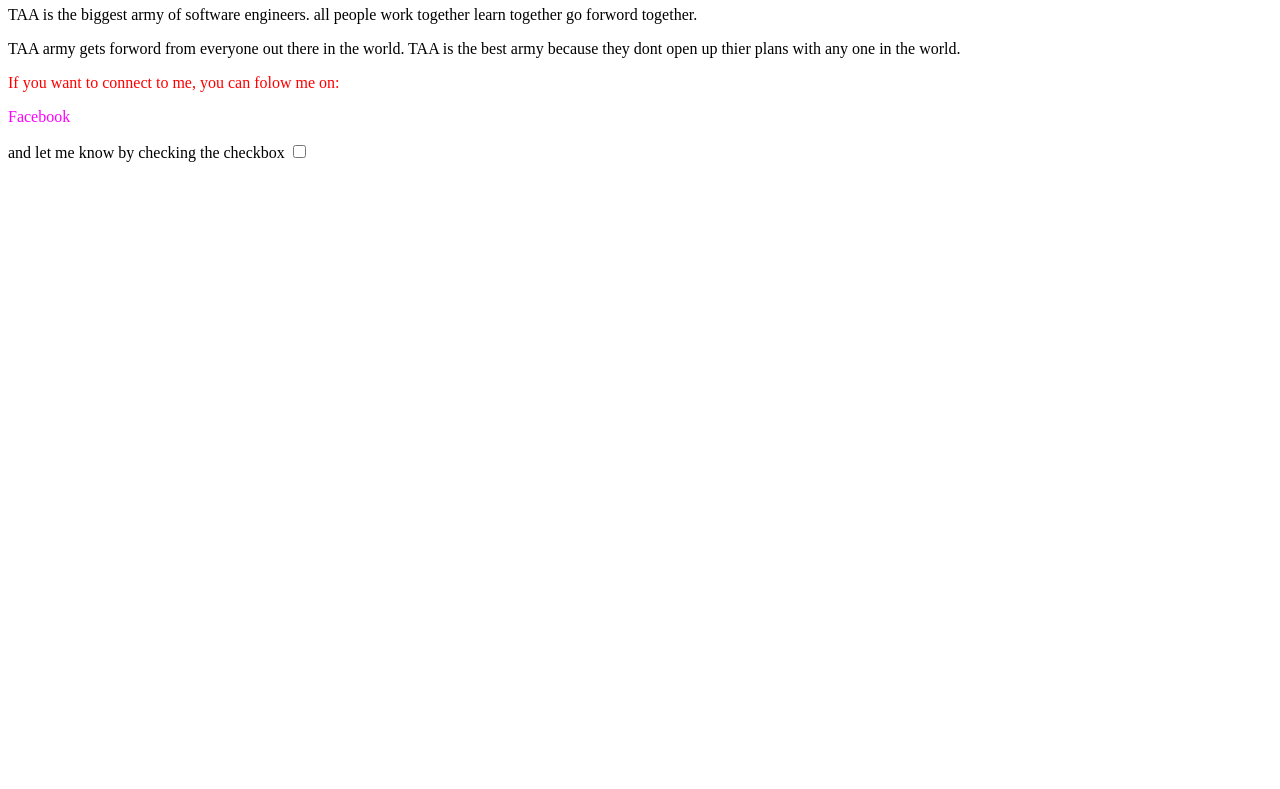
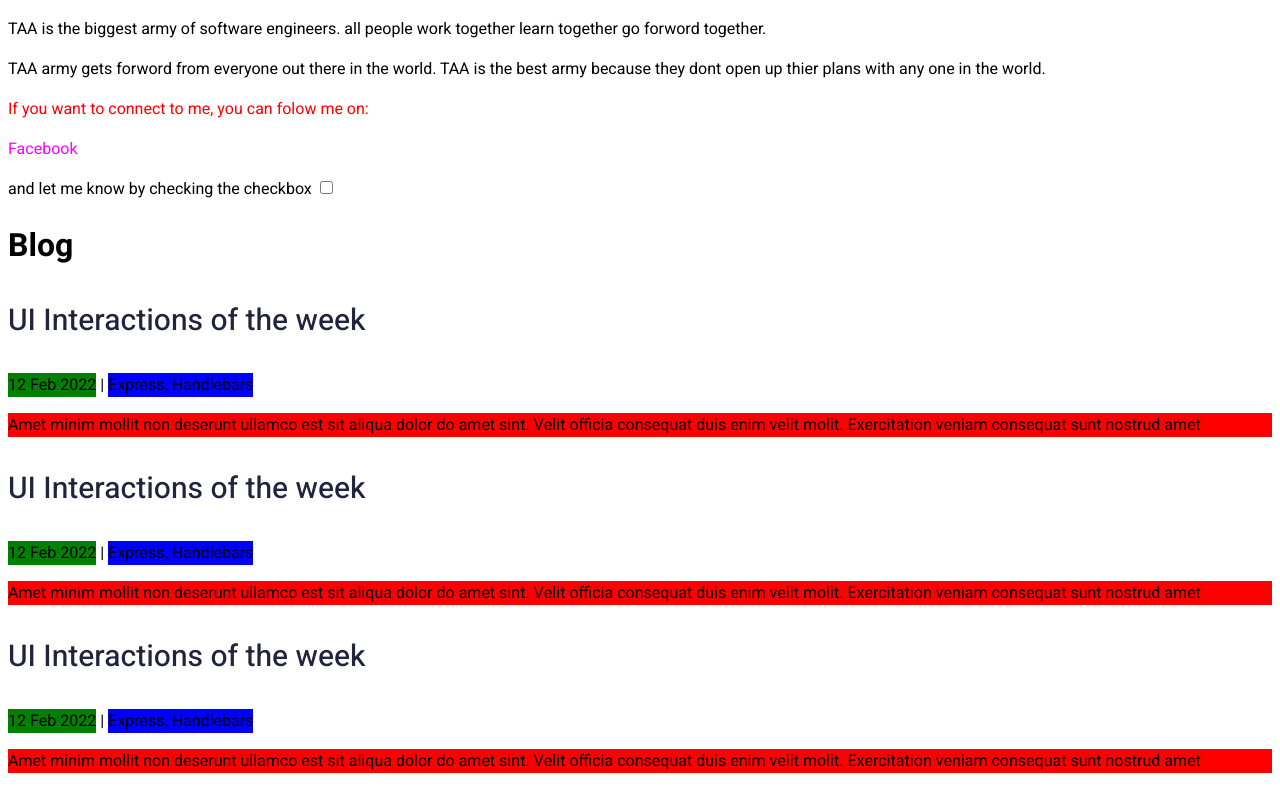
Before and after one commit to Demolinator/my-portfolio, a plain HTML site: page index.html in a window 1280 px wide. Shown: the part 448-1237 px from the top of the page. Before the commit the page ends 800 px from the top, so only its background shows below. Drawn offline with Linux system fonts and the light colour scheme.

Commit message:
learnt css and worked on a blog page

```diff
--- /dev/null
+++ b/css/styles.css
@@ -0,0 +1,22 @@
+html, body{
+    font-family: 'Heebo', sans-serif;
+}
+
+.blog-item h3 {
+  font-weight: 500;
+  font-size: 30px;
+  line-height: 44px;
+  color: #21243D;
+}
+
+.blog-item p {
+background-color: red;
+}
+
+.blog-item .published-date {
+    background-color: green;
+}
+
+.blog-item .category {
+    background-color: blue;
+}
--- a/index.html
+++ b/index.html
@@ -5,6 +5,10 @@
     <meta http-equiv="X-UA-Compatible" content="IE=edge">
     <meta name="viewport" content="width=device-width, initial-scale=1.0">
     <title>Talal Ahmed</title>
+    <link rel="preconnect" href="https://fonts.googleapis.com">
+    <link rel="preconnect" href="https://fonts.gstatic.com" crossorigin>
+    <link href="https://fonts.googleapis.com/css2?family=Heebo:wght@400;500;700&display=swap" rel="stylesheet">
+    <link rel="stylesheet" href="./css/styles.css">
 </head>
 <body>
 
@@ -27,8 +31,31 @@
         </p>
 
         <div>and let me know by checking the checkbox <input type="checkbox"></div>
+         <!-- this is blog post -->
+         <h1>Blog</h1>
+        <article class="blog-item">
+           <header>
+               <h3 >UI Interactions of the week</h3>
+            </header>
+            <div><span class="published-date">12 Feb 2022</span> | <span class="category">Express, Handlebars</span></div>
+            <p>Amet minim mollit non deserunt ullamco est sit aliqua dolor do amet sint. Velit officia consequat duis enim velit molit. Exercitation veniam consequat sunt nostrud amet</p>
+            </article>
 
+            <article class="blog-item">
+                <header>
+                    <h3>UI Interactions of the week</h3>
+                 </header>
+                 <div><span class="published-date">12 Feb 2022</span> | <span class="category">Express, Handlebars</span></div>
+                <p>Amet minim mollit non deserunt ullamco est sit aliqua dolor do amet sint. Velit officia consequat duis enim velit molit. Exercitation veniam consequat sunt nostrud amet</p>
+                </article>
 
+        <article class="blog-item">
+            <header>
+                <h3>UI Interactions of the week</h3>
+             </header>
+             <div><span class="published-date">12 Feb 2022</span> | <span class="category">Express, Handlebars</span></div>
+            <p>Amet minim mollit non deserunt ullamco est sit aliqua dolor do amet sint. Velit officia consequat duis enim velit molit. Exercitation veniam consequat sunt nostrud amet</p>
+            </article>
     </body>
 
 </html>
```
